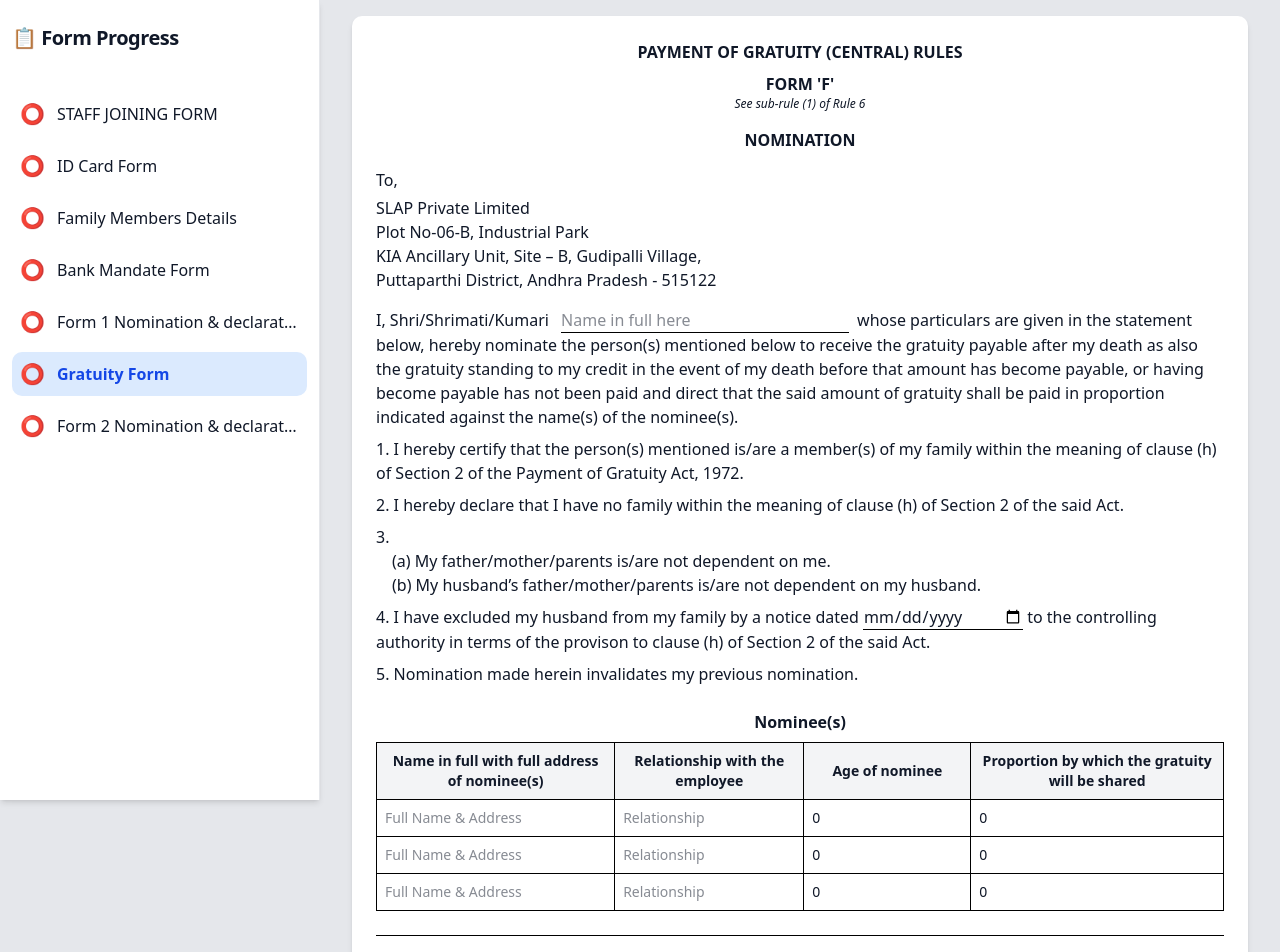
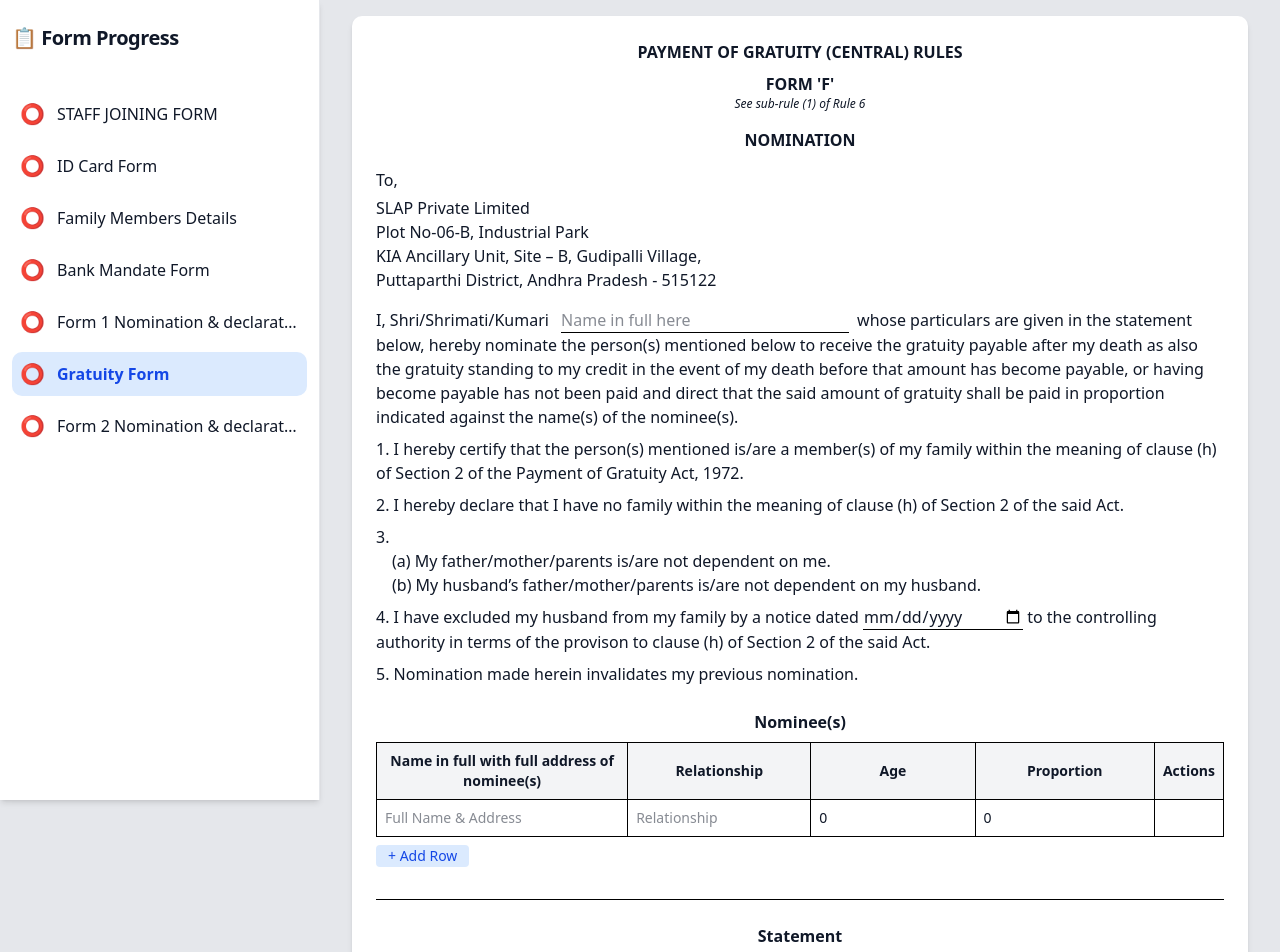
Before and after one commit to KaranJaiswal02/employee-form, a Next.js app: page /gratuity-form in a window 1280 px wide. Shown: the top 952 px of the page. Built offline with nearby package versions, Linux system fonts and the light colour scheme.

Commit message:
refactor: enhance GratuityForm1 with add/remove nominee functionality and clean up unused code

```diff
--- a/src/app/(forms)/gratuity-form/page.tsx
+++ b/src/app/(forms)/gratuity-form/page.tsx
@@ -1,7 +1,7 @@
 "use client";
 import GratuityForm1 from '@/components/gratuityForm/GratuityForm1'
 import GratuityForm2 from '@/components/gratuityForm/GratuityForm2'
-import { empFormData, grauFormData, nominationForm1Data } from '@/hooks/Atoms';
+import { empFormData, formStatusus, grauFormData, nominationForm1Data } from '@/hooks/Atoms';
 import { useAtom } from 'jotai';
 import React, { useEffect } from 'react'
 import { useRouter } from 'next/navigation';
@@ -13,6 +13,7 @@
     const [formData, setFormData] = useAtom(grauFormData);
     const [empFormData1] = useAtom(empFormData);
     const [nominationform1] = useAtom(nominationForm1Data);
+    const [_, setFormStatus] = useAtom(formStatusus);
     useEffect(() => {
         setFormData(prev => ({
             ...prev,
--- a/src/app/(forms)/nomination-declaration-form1/page.tsx
+++ b/src/app/(forms)/nomination-declaration-form1/page.tsx
@@ -31,7 +31,7 @@
 export default function Page() {
   const router = useRouter()
   const [empFormData1] = useAtom(empFormData);
-    const [_,setFormStatus] = useAtom(formStatusus);
+  const [_,setFormStatus] = useAtom(formStatusus);
 
   useEffect(() => {
     setFormData((prev) => ({
--- a/src/app/(forms)/staff-family-members/page.tsx
+++ b/src/app/(forms)/staff-family-members/page.tsx
@@ -44,7 +44,6 @@
         let age = today.getFullYear() - birthDate.getFullYear();
         const monthDiff = today.getMonth() - birthDate.getMonth();
         const dayDiff = today.getDate() - birthDate.getDate();
-        // Adjust if birthday hasn't occurred yet this year
         if (monthDiff < 0 || (monthDiff === 0 && dayDiff < 0)) {
             age--;
         }
--- a/src/app/(forms)/staff-joining/page.tsx
+++ b/src/app/(forms)/staff-joining/page.tsx
@@ -14,8 +14,6 @@
   const [formData] = useAtom(empFormData);
   const [_, setFormStatus] = useAtom(formStatusus);
   const router = useRouter();
-
-  const dummyDBCall = () => true;
 
   const submitForm = async (e: React.FormEvent<HTMLFormElement>) => {
     e.preventDefault();
--- a/src/components/gratuityForm/GratuityForm1.tsx
+++ b/src/components/gratuityForm/GratuityForm1.tsx
@@ -4,7 +4,6 @@
 import { useAtom } from "jotai";
 
 export default function GratuityForm1() {
-
   const [formData, setFormData] = useAtom(grauFormData);
 
   const handleChange = (e: React.ChangeEvent<HTMLInputElement>) => {
@@ -23,6 +22,24 @@
         nominee: updatedNominees,
       };
     });
+  };
+
+  const addNominee = () => {
+    setFormData((prevFormData) => ({
+      ...prevFormData,
+      nominee: [
+        ...prevFormData.nominee,
+        { name: "", relationship: "", age: 0, proportion: 0 },
+      ],
+    }));
+  };
+
+  const removeNominee = (index: number) => {
+    if (formData.nominee.length <= 1) return;
+    setFormData((prevFormData) => ({
+      ...prevFormData,
+      nominee: prevFormData.nominee.filter((_, i) => i !== index),
+    }));
   };
 
   return (
@@ -50,8 +67,6 @@
           required
           name="name"
           onChange={handleChange}
-
-        //given as the required prop in this code snippet, may not be queired or not work on submission
         />
         whose particulars are given in the statement below, hereby nominate the person(s)
         mentioned below to receive the gratuity payable after my death as also the gratuity
@@ -78,10 +93,16 @@
         </li>
         <li>
           I have excluded my husband from my family by a notice dated{" "}
-          <input type="date" value={formData.noticedate} className="border-b border-black w-40 inline-block"
-            onChange={handleChange} name="noticedate" required
-          /> to the
-          controlling authority in terms of the provison to clause (h) of Section 2 of the said Act.
+          <input
+            type="date"
+            value={formData.noticedate}
+            className="border-b border-black w-40 inline-block"
+            onChange={handleChange}
+            name="noticedate"
+            required
+          />{" "}
+          to the controlling authority in terms of the provison to clause (h) of Section 2 of the
+          said Act.
         </li>
         <li>Nomination made herein invalidates my previous nomination.</li>
       </ol>
@@ -94,42 +115,75 @@
             <th className="border border-black p-2 text-center">
               Name in full with full address of nominee(s)
             </th>
-            <th className="border border-black p-2 text-center">Relationship with the employee</th>
-            <th className="border border-black p-2 text-center">Age of nominee</th>
-            <th className="border border-black p-2 text-center">
-              Proportion by which the gratuity will be shared
-            </th>
+            <th className="border border-black p-2 text-center">Relationship</th>
+            <th className="border border-black p-2 text-center">Age</th>
+            <th className="border border-black p-2 text-center">Proportion</th>
+            <th className="border border-black p-2 text-center">Actions</th>
           </tr>
         </thead>
         <tbody>
           {formData.nominee.map((row, i) => (
             <tr key={i}>
               <td className="border border-black p-2">
-                <input type="text" value={row.name} className="w-full" placeholder={`Full Name & Address`}
-                  onChange={(e)=> handleNomineeChange(i, "name", e.target.value)}
+                <input
+                  type="text"
+                  value={row.name}
+                  className="w-full"
+                  placeholder="Full Name & Address"
+                  onChange={(e) => handleNomineeChange(i, "name", e.target.value)}
                 />
               </td>
               <td className="border border-black p-2">
-                <input type="text" value={row.relationship} className="w-full" placeholder="Relationship"
-                  onChange={(e)=> handleNomineeChange(i, "relationship", e.target.value)}
+                <input
+                  type="text"
+                  value={row.relationship}
+                  className="w-full"
+                  placeholder="Relationship"
+                  onChange={(e) => handleNomineeChange(i, "relationship", e.target.value)}
                 />
               </td>
               <td className="border border-black p-2">
-                <input type="number" value={row.age} className="w-full" placeholder="Age"
-                  onChange={(e)=> handleNomineeChange(i, "age", e.target.value)}
+                <input
+                  type="number"
+                  value={row.age}
+                  className="w-full"
+                  placeholder="Age"
+                  onChange={(e) => handleNomineeChange(i, "age", e.target.value)}
                 />
               </td>
               <td className="border border-black p-2">
-                <input type="number" value={row.proportion} className="w-full" placeholder="Proportion (e.g., 100%)"
-                  onChange={(e)=> handleNomineeChange(i, "proportion", e.target.value)}
+                <input
+                  type="number"
+                  value={row.proportion}
+                  className="w-full"
+                  placeholder="Proportion (%)"
+                  onChange={(e) => handleNomineeChange(i, "proportion", e.target.value)}
                 />
+              </td>
+              <td className="border border-black text-center">
+                {formData.nominee.length > 1 && (<button
+                  type="button"
+                  onClick={() => removeNominee(i)}
+                  className="text-red-600 font-semibold"
+                  disabled={formData.nominee.length === 1}
+                >
+                  ❌
+                </button>)}
               </td>
             </tr>
           ))}
         </tbody>
       </table>
+
+      <button
+        type="button"
+        onClick={addNominee}
+        className="px-3 py-[1px] my-2 bg-blue-100 text-blue-700 rounded hover:bg-blue-200 text-sm"
+      >
+        + Add Row
+      </button>
+
       <hr className="my-6 border-black" />
-
     </div>
   );
 }
--- a/src/hooks/Atoms.ts
+++ b/src/hooks/Atoms.ts
@@ -97,18 +97,6 @@
       age: 0,
       proportion: 0,
     },
-    {
-      name: "",
-      relationship: "",
-      age: 0,
-      proportion: 0,
-    },
-    {
-      name: "",
-      relationship: "",
-      age: 0,
-      proportion: 0,
-    }
   ],
   sex: "",
   religion: "",
```
